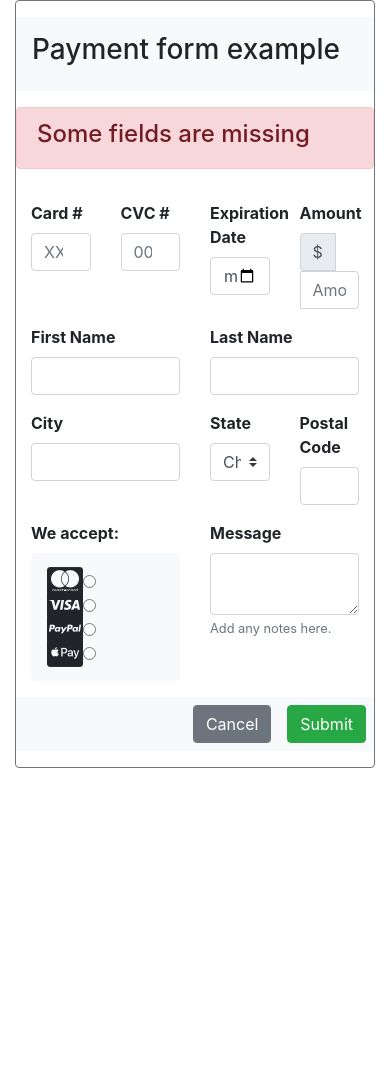
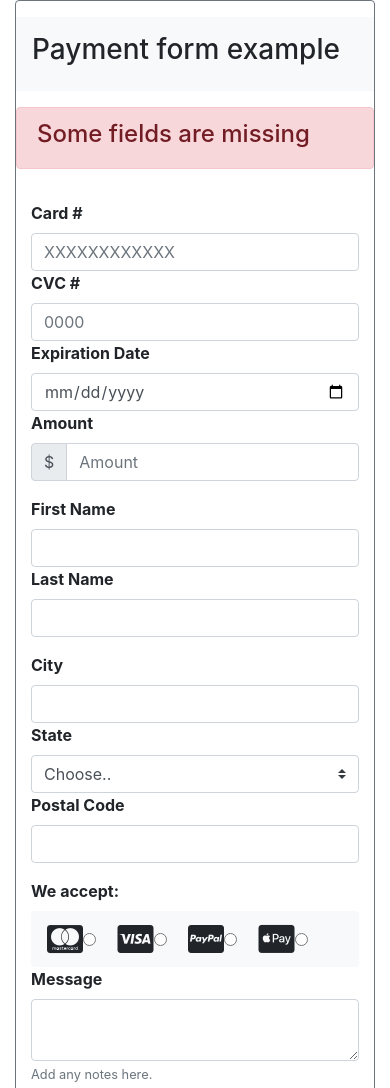
Before and after one commit to 4GeeksAcademy/matteobertuzzi-HTMLform, a plain HTML site: page index.html in a window 390 px wide. Shown: the top 1088 px of the page. Before the commit the page ends 844 px from the top, so only its background shows below. Drawn offline with nearby package versions, Linux system fonts and the light colour scheme.

Commit message:
Update index.html
Responsive layout and comments.

```diff
--- a/index.html
+++ b/index.html
@@ -24,20 +24,25 @@
                             </div>
                         </div>
                         <div class="row my-3">
-                            <div class="col-3">
+                            <!-- Add col-md breakpoint to ensure that the content is properly shown on smaller screens -->
+                            <div class="col-md-3">
                                 <label for="card" class="form-label font-weight-bold">Card #</label>
                                 <input type="number" min="0" class="form-control" id="card" maxlength="12" placeholder="XXXXXXXXXXXX" required>
                             </div>
-                            <div class="col-3">
+                            <!-- Add col-md breakpoint to ensure that the content is properly shown on smaller screens -->
+                            <div class="col-md-3">
                                 <label for="CVC" class="form-label font-weight-bold">CVC #</label>
                                 <input type="number" min="0" class="form-control" id="CVC" maxlength="4" placeholder="0000" required>
                             </div>
-                            <div class="col-3">
+                            <!-- Add col-md breakpoint to ensure that the content is properly shown on smaller screens -->
+                            <div class="col-md-3">
                                 <label for="expirationDate" class="form-label font-weight-bold">Expiration Date</label>
                                 <input type="date" class="form-control" id="expirationDate">
                             </div>
-                            <div class="col-3">
+                            <!-- Add col-md breakpoint to ensure that the content is properly shown on smaller screens -->
+                            <div class="col-md-3">
                                 <label for="amount" class="form-label font-weight-bold">Amount</label>
+                                <!-- Use "INPUT GROUP - INPUT GROUP PREPEND" to add dollar sign ($) as a separate box (see preview) -->
                                 <div class="input-group">
                                     <div class="input-group-prepend">
                                         <span class="input-group-text" id="dollar">$</span>
@@ -47,21 +52,25 @@
                             </div>
                         </div>
                         <div class="row my-3">
-                            <div class="col-6">
+                            <!-- Add col-md breakpoint to ensure that the content is properly shown on smaller screens -->
+                            <div class="col-md-6">
                                 <label for="firstName" class="form-label font-weight-bold">First Name</label>
                                 <input type="text" class="form-control" id="firstName" required>
                             </div>
-                            <div class="col-6">
+                            <!-- Add col-md breakpoint to ensure that the content is properly shown on smaller screens -->
+                            <div class="col-md-6">
                                 <label for="lastName" class="form-label font-weight-bold">Last Name</label>
                                 <input type="text" class="form-control" id="lastName" required>
                             </div>
                         </div>
                         <div class="row my-3">
-                            <div class="col-6">
+                            <!-- Add col-md breakpoint to ensure that the content is properly shown on smaller screens -->
+                            <div class="col-md-6">
                                 <label for="city" class="form-label font-weight-bold">City</label>
                                 <input type="text" class="form-control" id="city" required>
                             </div>
-                            <div class="col-3">
+                            <!-- Add col-md breakpoint to ensure that the content is properly shown on smaller screens -->
+                            <div class="col-md-3">
                                 <label for="state" class="form-label font-weight-bold">State</label>
                                 <select class="custom-select" id="state" aria-placeholder="pick a state">
                                     <option selected>Choose..</option>
@@ -70,13 +79,15 @@
                                     <option value="Michingan">Michingan</option>
                                 </select>
                             </div>
-                            <div class="col-3">
+                            <!-- Add col-md breakpoint to ensure that the content is properly shown on smaller screens -->
+                            <div class="col-md-3">
                                 <label for="plz" class="form-label font-weight-bold">Postal Code</label>
                                 <input type="number" min="0" class="form-control" id="plz">
                             </div>
                         </div>
                         <div class="row my-3">
-                            <div class="col-6">
+                            <!-- Add col-md breakpoint to ensure that the content is properly shown on smaller screens -->
+                            <div class="col-md-6">
                                 <label for="creditCard" class="form-label font-weight-bold">We accept:</label>
                                 <div class="bg-light p-3 rounded">
                                 <div class="form-check form-check-inline">
@@ -97,14 +108,16 @@
                                 </div>
                                 </div>
                             </div>
-                            <div class="col-6">
+                            <!-- Add col-md breakpoint to ensure that the content is properly shown on smaller screens -->
+                            <div class="col-md-6">
                                 <label for="message" class="form-label font-weight-bold">Message</label>
                                 <textarea id="message" class="form-control" aria-describedby="notes"></textarea>
                                 <small class="form-text text-muted" id="notes">Add any notes here.</small>
                             </div>
                         </div>
                         <div class="row my-3 bg-light">
-                            <div class="col-12 bg-light d-flex justify-content-end p-2">
+                            <!-- Add col-md breakpoint to ensure that the content is properly shown on smaller screens -->
+                            <div class="col-md-12 bg-light d-flex justify-content-end p-2">
                                 <button type="reset"class="btn btn-secondary mr-3" value="cancel">Cancel</button>
                                 <button type="submit" class="btn btn-success" value="submit">Submit</button>
                             </div>
```
